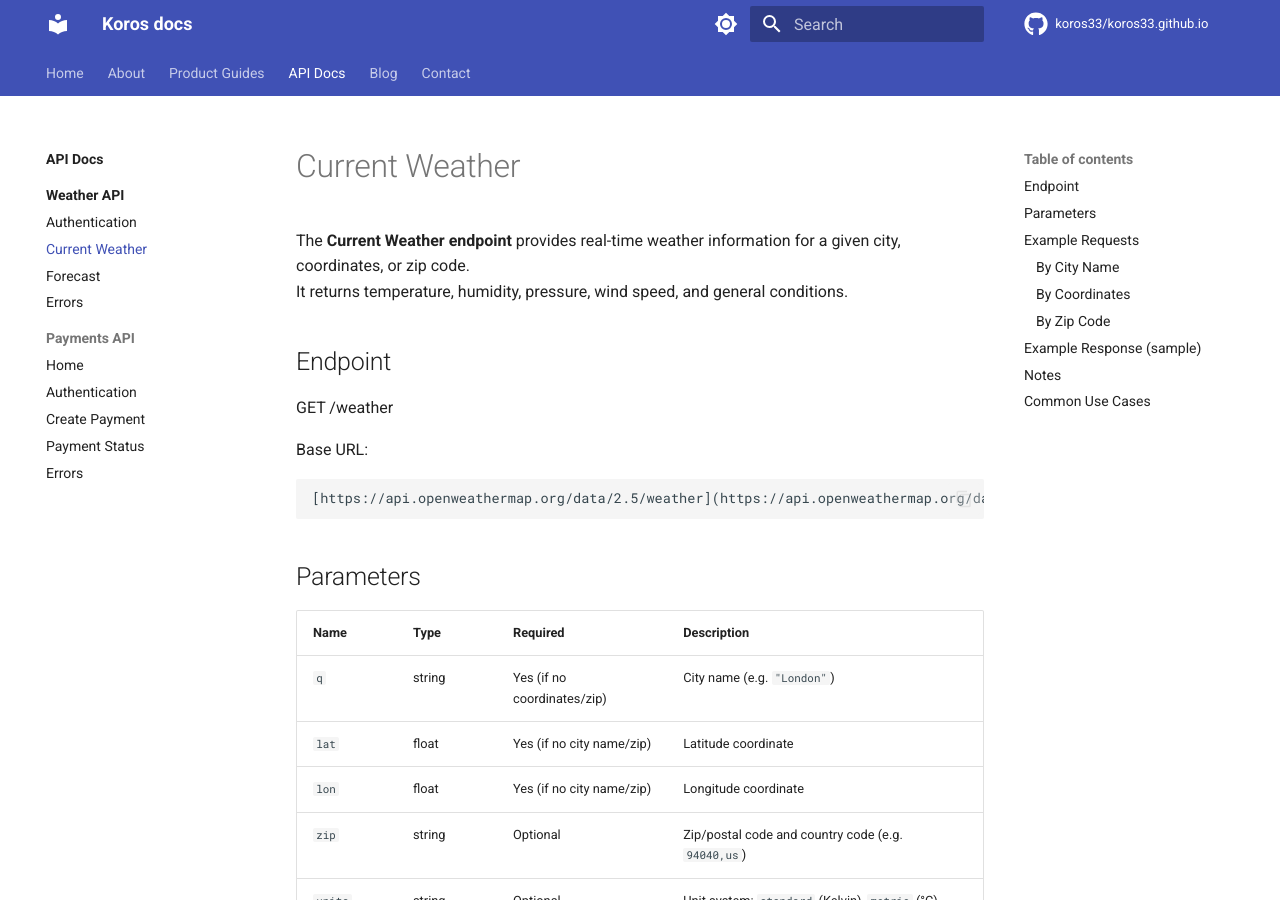
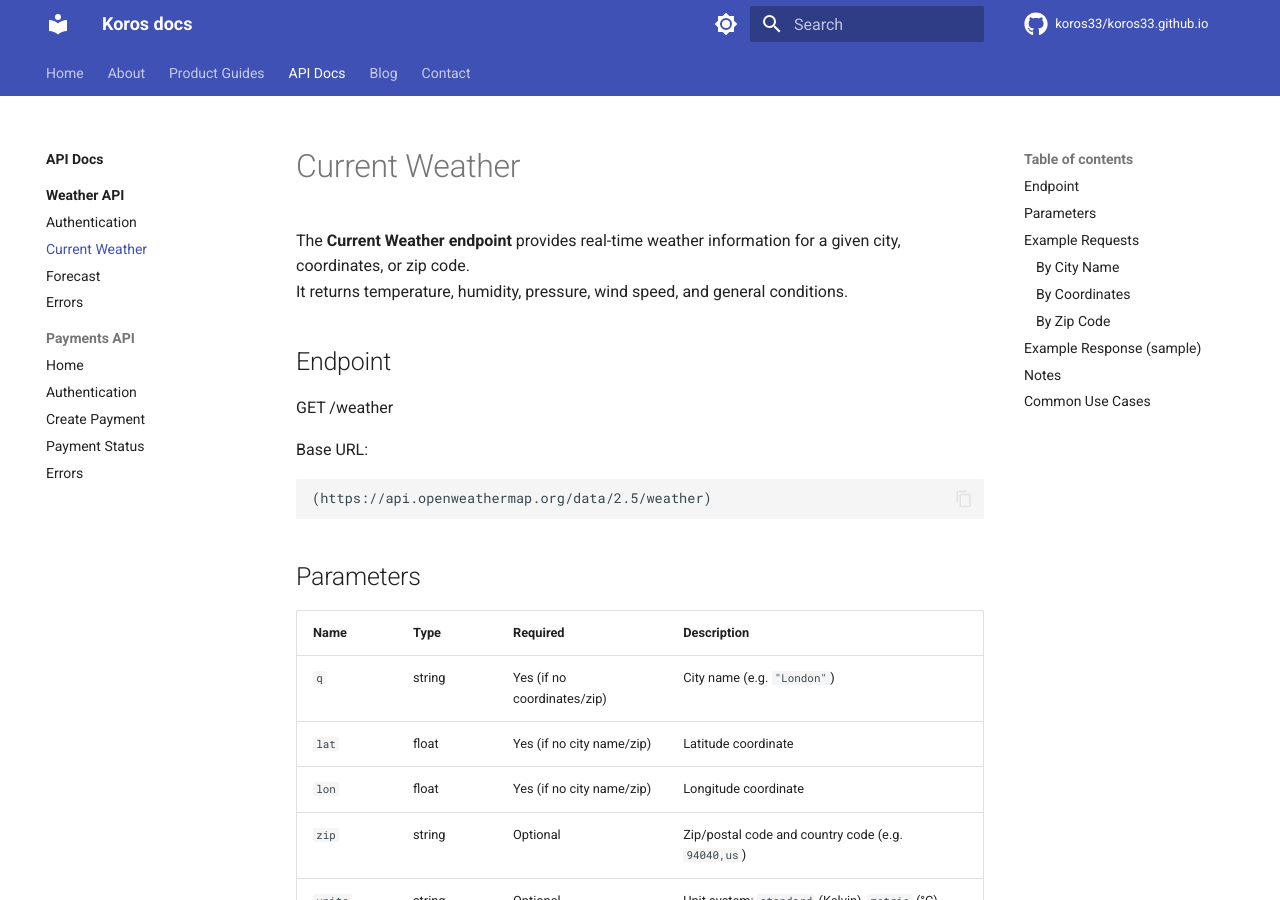
Before and after one commit to koros33/koros33.github.io, an MkDocs documentation site: the page built from docs/apidocs/weatherapi/currentweather.md, in a window 1280 px wide and 900 px high. Built offline with MkDocs 1.6.1 and Material for MkDocs 9.7.7, drawn with Linux system fonts in a browser that asks for light colours; comment, search, counter and statistics services are not loaded; the version menu is left out; some of the changed lines change nothing that is shown.

Commit message:
currentweather.md

````diff
--- a/docs/apidocs/weatherapi/currentweather.md
+++ b/docs/apidocs/weatherapi/currentweather.md
@@ -10,7 +10,7 @@
 
 Base URL:
 ```
-[https://api.openweathermap.org/data/2.5/weather](https://api.openweathermap.org/data/2.5/weather)
+(https://api.openweathermap.org/data/2.5/weather)
 ```
 
 ##  Parameters
````
